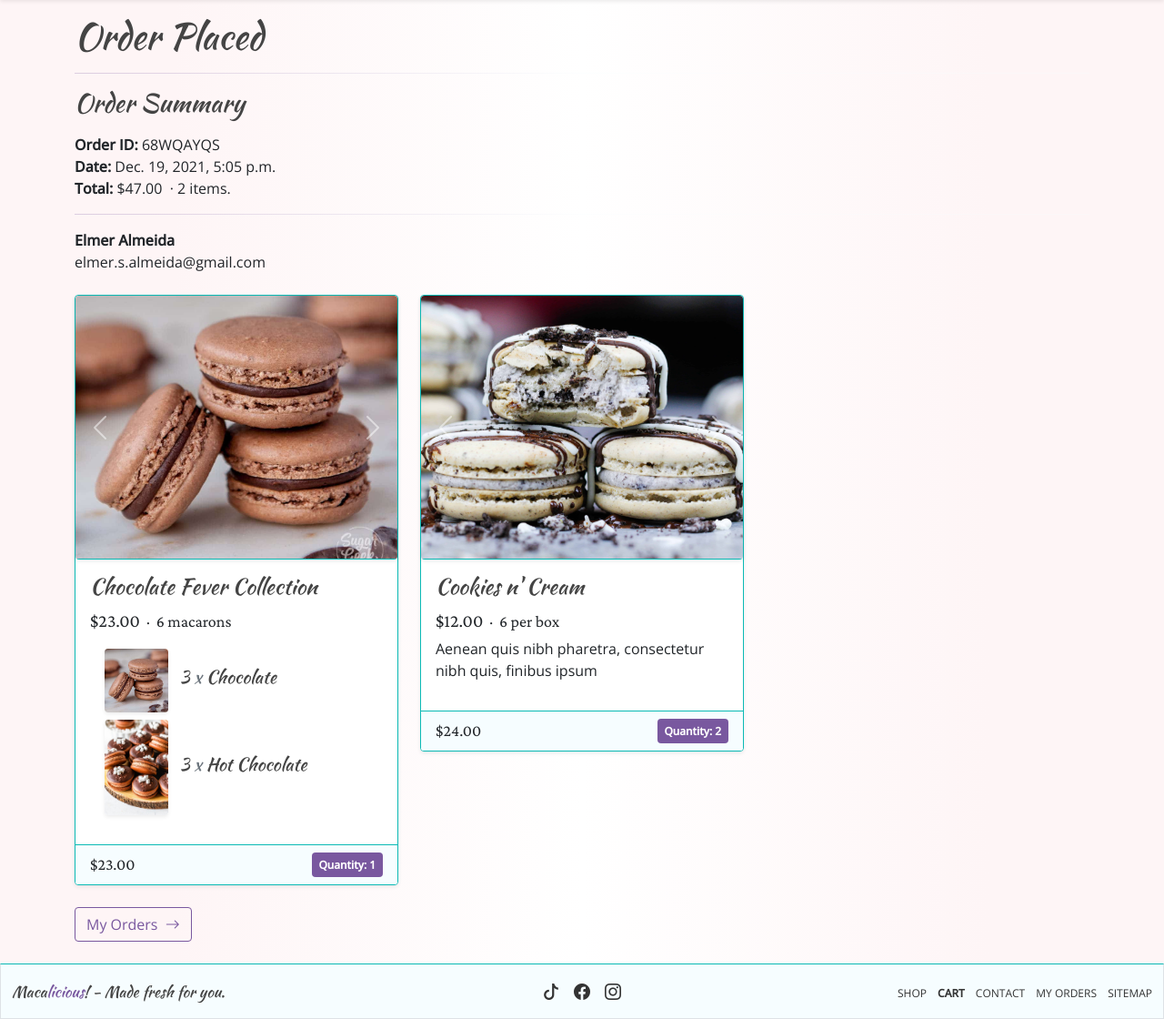
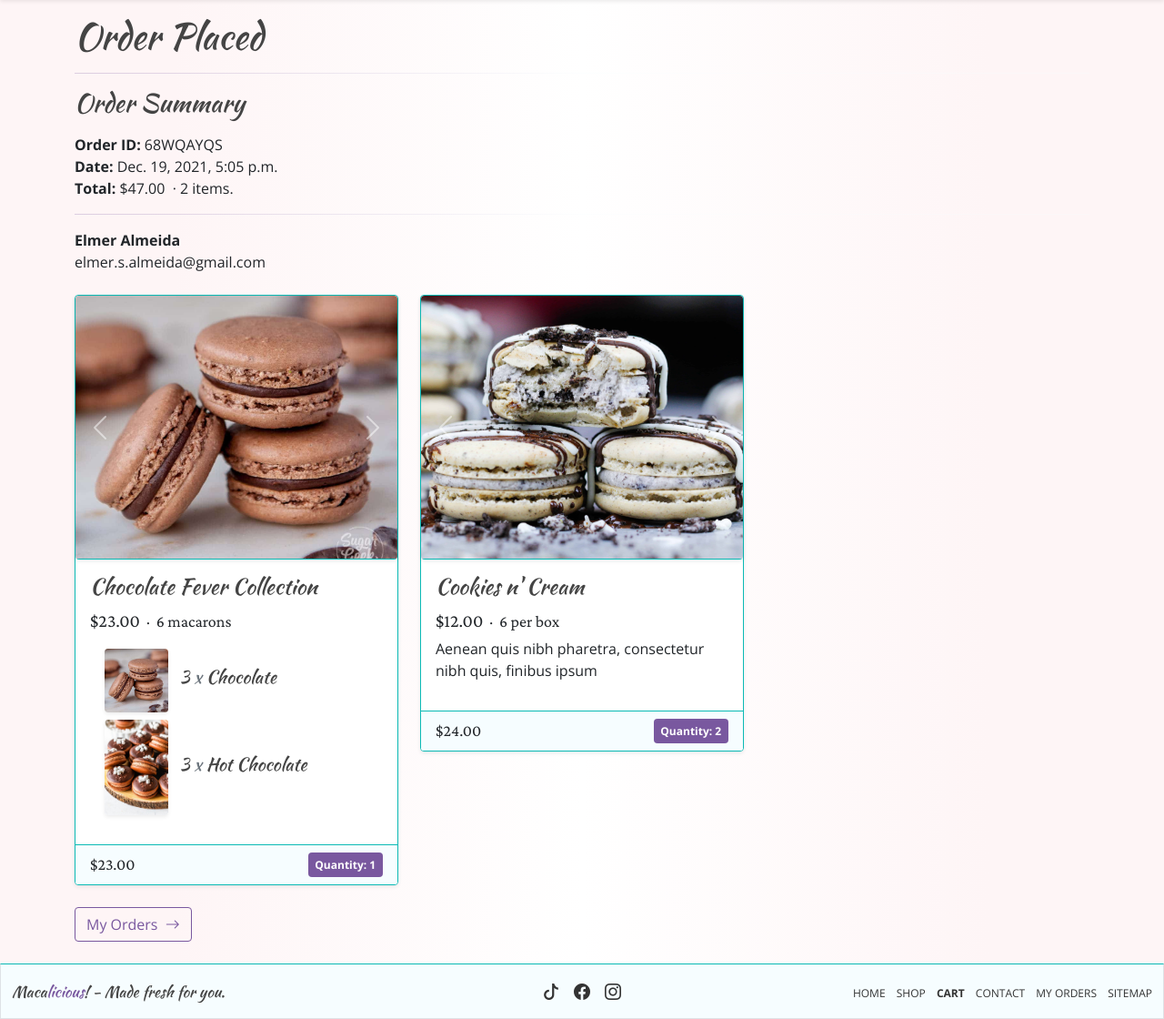
Before and after one commit to Elmer-Almeida/macalicious, a Django app: a page that uses templates/master.html in a window 1280 px wide. Shown: the part 65-1185 px from the top of the page at 91% size. Run offline with Django 3.2, Linux system fonts and the light colour scheme; a user stored in the database is signed in; data comes from the database, SQL or seed files in the repository; some libraries are stand-ins or nearby versions.

Commit message:
added home link to footer, added open sans 600+700 font weights

```diff
--- a/templates/master.html
+++ b/templates/master.html
@@ -20,7 +20,7 @@
 
     <link rel="preconnect" href="https://fonts.googleapis.com">
     <link rel="preconnect" href="https://fonts.gstatic.com" crossorigin>
-    <link href="https://fonts.googleapis.com/css2?family=Crimson+Pro&family=Dancing+Script&family=Kaushan+Script&family=Open+Sans:wght@300;400;500&display=swap"
+    <link href="https://fonts.googleapis.com/css2?family=Crimson+Pro&family=Dancing+Script&family=Kaushan+Script&family=Open+Sans:wght@300;400;500;600;700&display=swap"
           rel="stylesheet">
 
     <link rel="stylesheet" href="https://cdn.jsdelivr.net/npm/bootstrap-icons@1.7.2/font/bootstrap-icons.css">
--- a/templates/partials/footer.html
+++ b/templates/partials/footer.html
@@ -14,8 +14,8 @@
         <div class="col-md-4 col-sm-12 col-xs-12">
             <div class="d-flex justify-content-md-end justify-content-center mt-3 mt-md-0">
                 <ul class="list-inline m-0 footer-links">
-                    {# TODO: removed home for temporary deployment #}
-                    {# <li><a href="{% url 'landing' %}">Home</a></li>#}
+                    <li class="list-inline-item {% if request.path == '/' %}active{% endif %}"><a
+                            href="{% url 'landing' %}">Home</a></li>
 
                     <li class="list-inline-item {% if 'shop' in request.path %}active{% endif %}"><a
                             href="{% url 'shop:view' %}">Shop</a></li>
```
